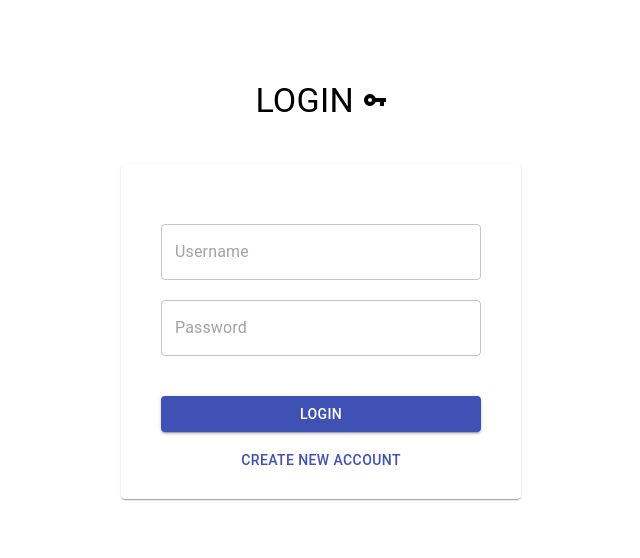
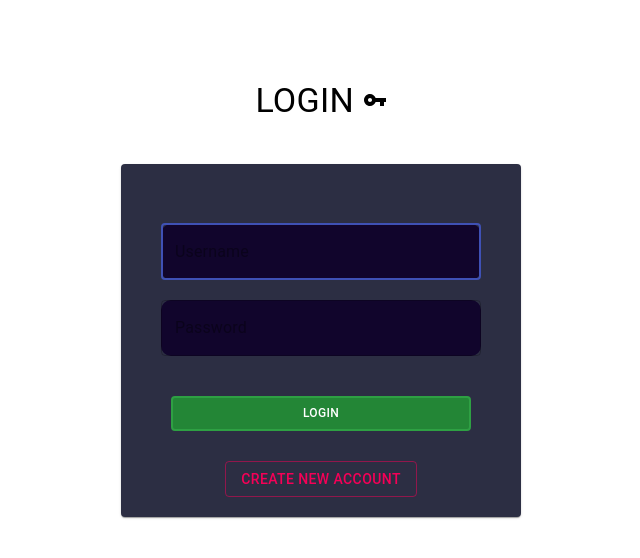
Before and after one commit to Almnna/Bookmarker, a React (Create React App) app: page / in a window 1280 px wide. Shown: the top 558 px of the page, without its empty margins (319-959 px from the left). Built offline with nearby package versions, Linux system fonts and the light colour scheme.

Commit message:
updates in login screen

```diff
--- a/public/main.js
+++ b/public/main.js
@@ -6,6 +6,7 @@ function createWindow(){
         height: 700,
         resizable: false,
         maximizable: false,
+        backgroundColor: "#11052C",
         webPreferences: {
             nodeIntegration: true,
         }
--- a/src/components/App.js
+++ b/src/components/App.js
@@ -5,6 +5,7 @@ import Login from './Login';
 import Signup from './Signup';
 import Dashboard from './dashboard';
 import {Bookmarks, VpnKey, ExitToAppSharp} from '@material-ui/icons'
+import shadows from '@material-ui/core/styles/shadows';
 
 
 export default class App extends Component{
@@ -86,14 +87,17 @@ export default class App extends Component{
       marginTop: 30,
       paddingBottom: 20,
       width: 400,
-      backgroundColor: 'white',
+      backgroundColor: '#2C2E43',
     },
     margin: {
         margin: 10,
     },
     textinput:{
         width: '80%',
+        backgroundColor: "#11052C",
+        borderRadius: 10,
         margin: 10,
+        color: '#fff',
     },
     login:{
         marginTop: 30,
@@ -106,6 +110,15 @@ export default class App extends Component{
     title:{
       marginTop: 80,
       marginBottom: 10,
+    },
+    buttons:{
+      width: 300,
+      margin: 30,
+      borderWidth: 2,
+      backgroundColor: "#238636",
+      borderColor: "#2ea043",
+      color: "#fff",
+      fontSize: 12,
     }
   }
 
--- a/src/components/Login.js
+++ b/src/components/Login.js
@@ -48,16 +48,16 @@ export default class Login extends Component {
         return (
             <Card style={this.props.styles.loginCardContainer}>
                 <Grid item align="center">
-                    <TextField style={this.props.styles.textinput} variant="outlined" placeholder="Username" value={this.state.username} onChange={(e)=>{this.setUsername(e)}}></TextField>
+                    <TextField style={this.props.styles.textinput} variant="outlined" placeholder="Username" value={this.state.username} autoFocus={true} onChange={(e)=>{this.setUsername(e)}}></TextField>
                 </Grid>
                 <Grid item align="center">
-                    <TextField style={this.props.styles.textinput}  variant="outlined" type="password" placeholder="Password" value={this.state.password} onChange={(e)=>{this.setPassword(e)}}></TextField>
+                    <TextField style={this.props.styles.textinput} color="primary" variant="outlined" type="password" placeholder="Password" value={this.state.password} onChange={(e)=>{this.setPassword(e)}}></TextField>
                 </Grid>
                 <Grid item align="center">
-                    <Button style={this.props.styles.login} color='primary' variant="contained" onClick={()=>{this.loginBtnHandler('dashboard', true)}}>Login</Button>
+                    <Button style={this.props.styles.buttons} variant="outlined" onClick={()=>{this.loginBtnHandler('dashboard', true)}}>Login</Button>
                 </Grid>
                 <Grid item align="center">
-                    <Button color="primary" onClick={()=>{this.props.updateView('signup')}}>Create New Account</Button>{/*<Typography style={this.props.styles.txt} variant="h7">Don't u have an account?</Typography>*/}
+                    <Button color="secondary" variant="outlined" onClick={()=>{this.props.updateView('signup')}}>Create New Account</Button>{/*<Typography style={this.props.styles.txt} variant="h7">Don't u have an account?</Typography>*/}
                 </Grid>
             </Card>
         );
```
